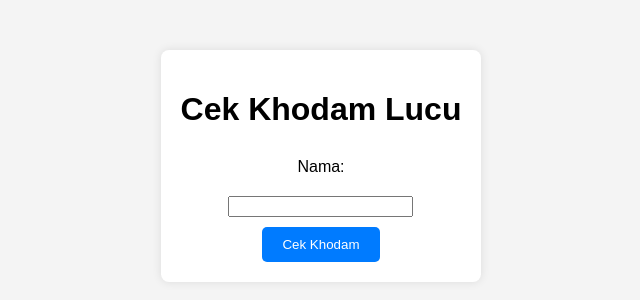
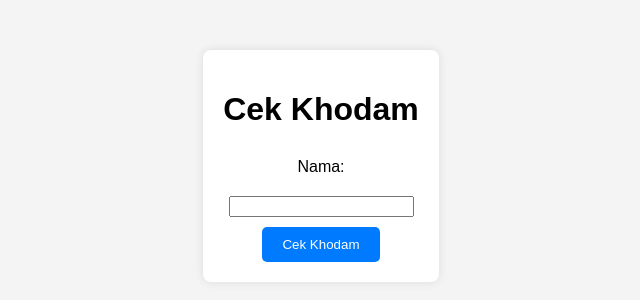
Before and after one commit to fazaroot/fazaroot.github.io, a plain HTML site: page index.html in a window 1280 px wide. Shown: the part 234-534 px from the top of the page, without its empty margins (319-959 px from the left). Drawn offline with Linux system fonts and the light colour scheme.

Commit message:
Update index.html

```diff
--- a/index.html
+++ b/index.html
@@ -8,7 +8,7 @@
 </head>
 <body>
     <div class="container">
-        <h1>Cek Khodam Lucu</h1>
+        <h1>Cek Khodam</h1>
         <form id="khodamForm">
             <label for="name">Nama:</label>
             <input type="text" id="name" name="name" required>
```
